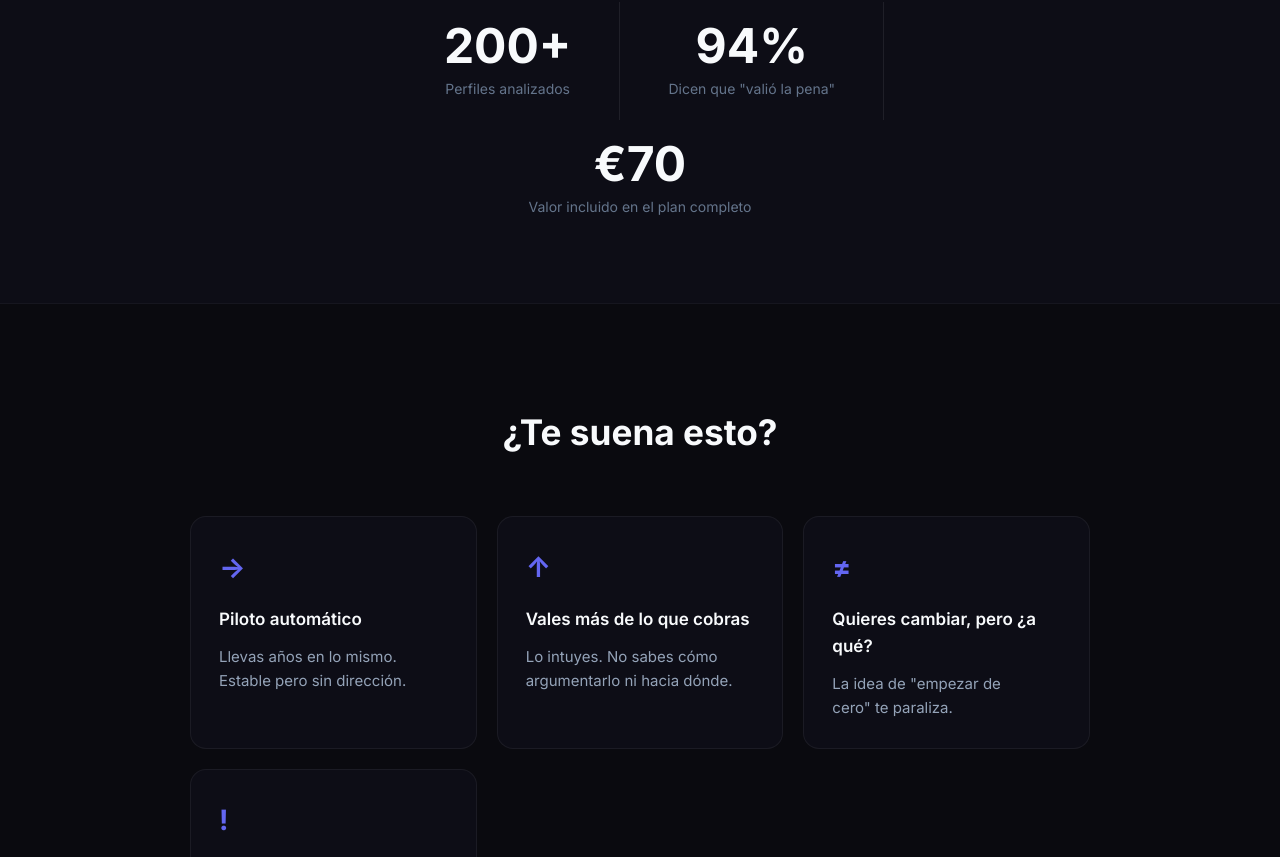
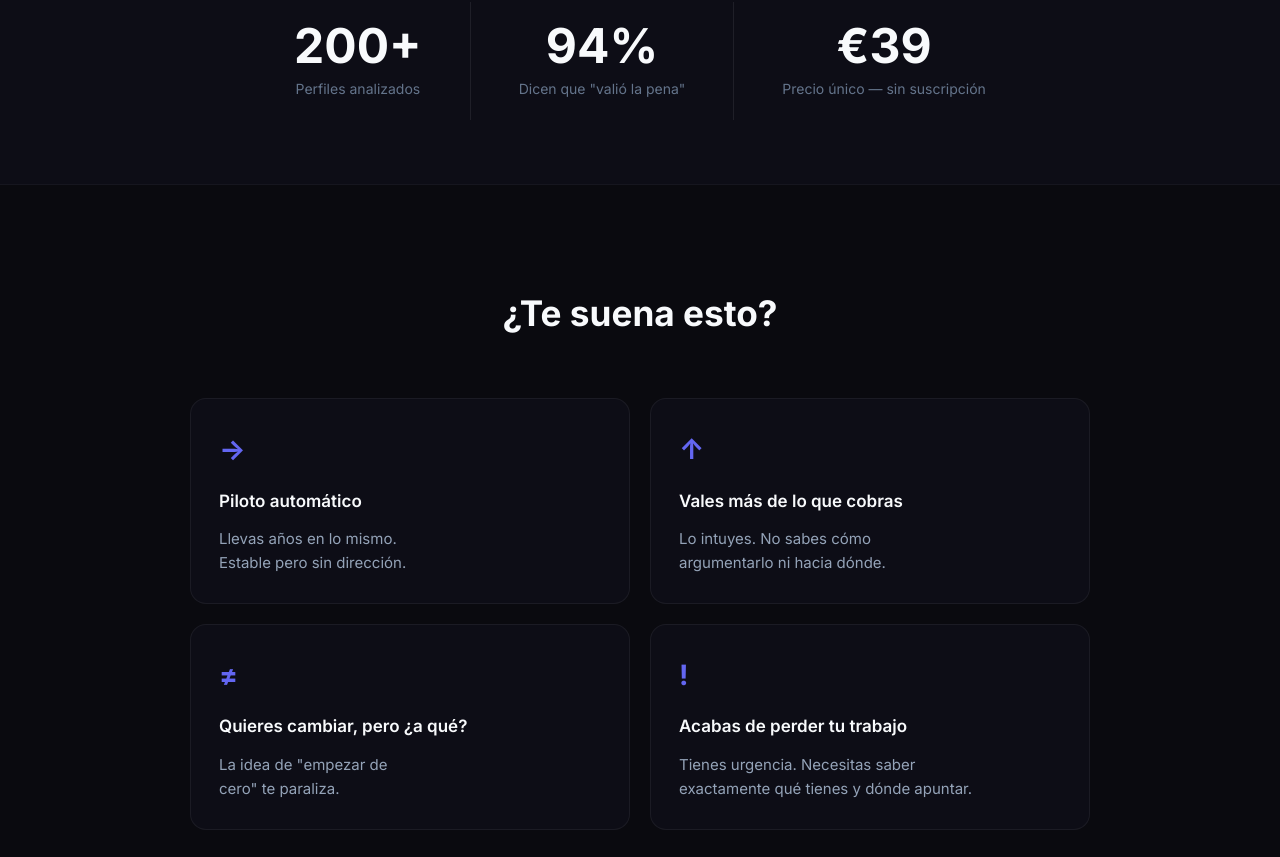
Before and after one commit to medinet22/carrera-negoia, a Next.js app: page / in a window 1280 px wide. Shown: the part 863-1720 px from the top of the page. Built offline with nearby package versions, Linux system fonts and the light colour scheme.

Commit message:
fix: stat €70→€39 precio único + grid ¿Te suena esto? 2x2 fijo

```diff
--- a/app/page.js
+++ b/app/page.js
@@ -283,7 +283,7 @@ export default function Home() {
           {[
             { number: '200+', label: 'Perfiles analizados' },
             { number: '94%', label: 'Dicen que "valió la pena"' },
-            { number: '€70', label: 'Valor incluido en el plan completo' }
+            { number: '€39', label: 'Precio único — sin suscripción' }
           ].map((stat, i) => (
             <div key={i} style={{
               textAlign: 'center',
@@ -321,7 +321,7 @@ export default function Home() {
 
           <div style={{
             display: 'grid',
-            gridTemplateColumns: 'repeat(auto-fit, minmax(280px, 1fr))',
+            gridTemplateColumns: 'repeat(2, 1fr)',
             gap: '20px'
           }}>
             {[
```
